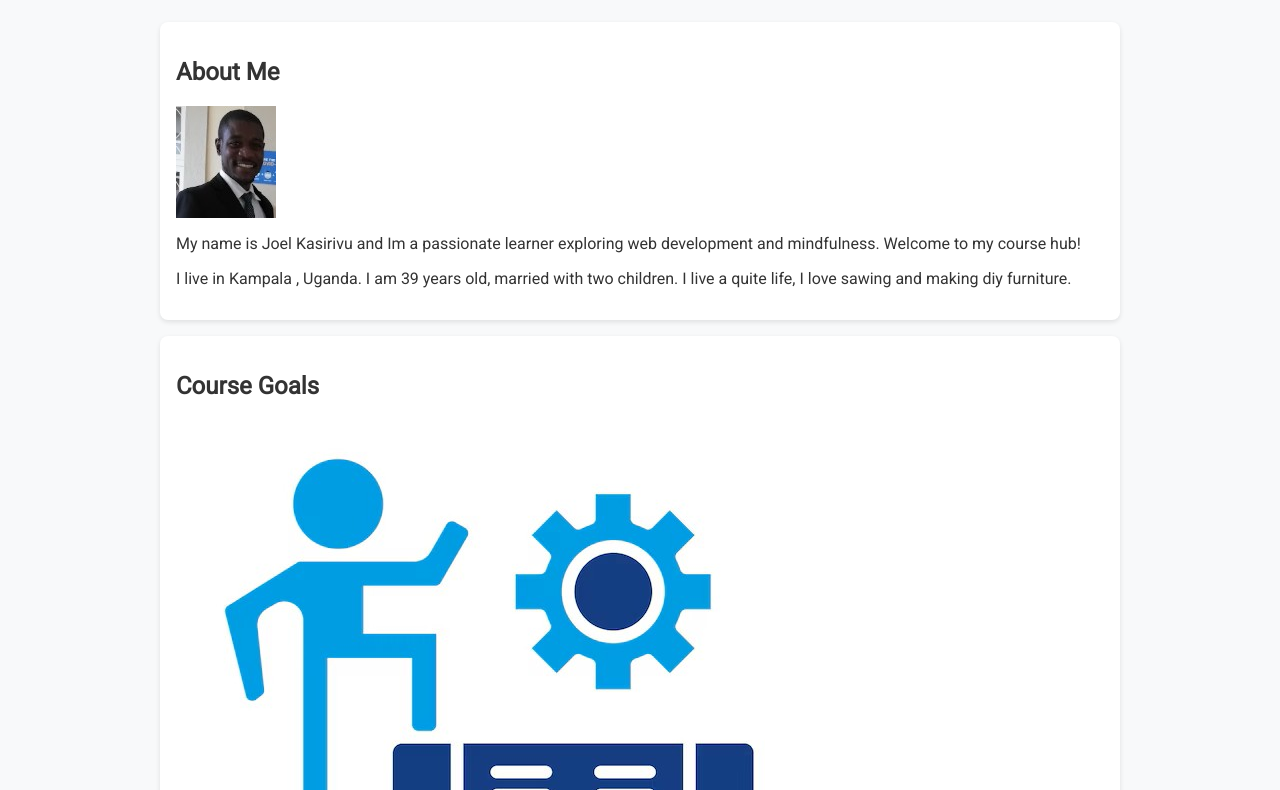
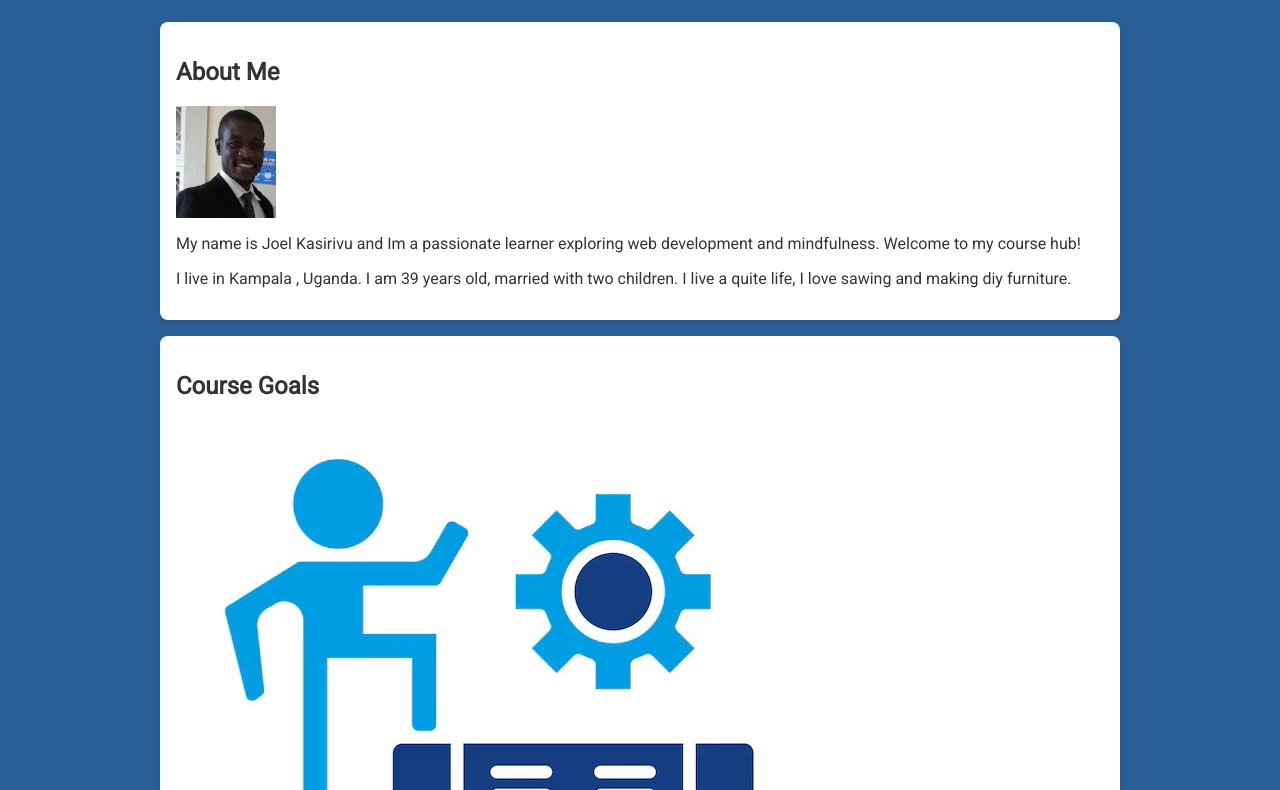
Before and after one commit to JoelKasirivu/wdd131, a plain HTML site: page index.html in a window 1280 px wide. Shown: the part 196-986 px from the top of the page. Drawn offline with Linux system fonts and the light colour scheme.

Commit message:
made changes to the background color.

```diff
--- a/styles/base.css
+++ b/styles/base.css
@@ -2,7 +2,7 @@ body {
   font-family: 'Roboto', sans-serif;
   margin: 0;
   padding: 0;
-  background-color: #f8f9fa;
+  background-color: #2a5f95;
   color: #333;
 }
 
```
